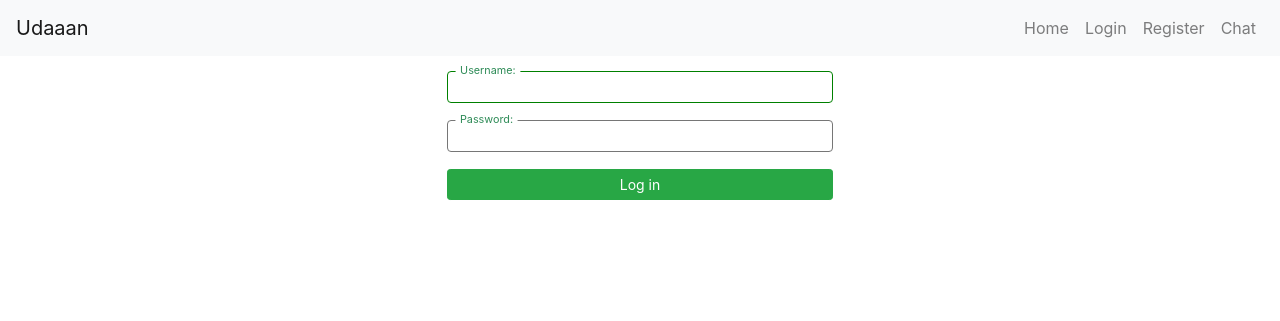
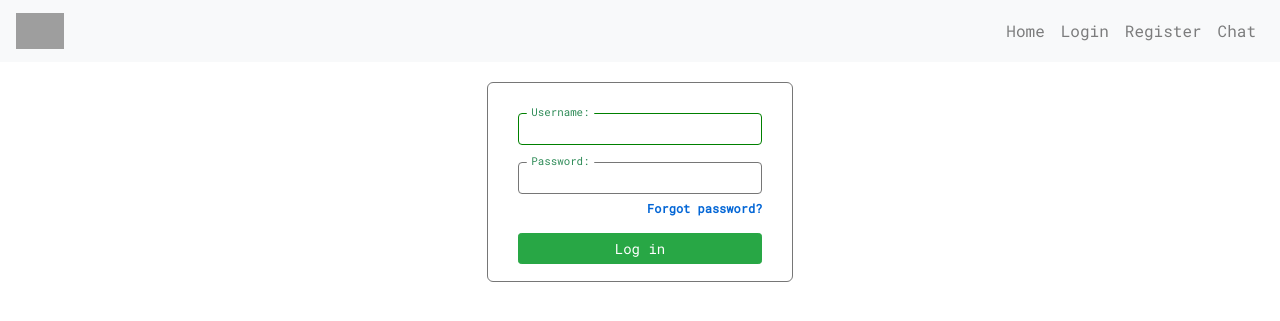
Before and after one commit to arvind115/udaaanportal, a Django app: page /login in a window 1280 px wide. Shown: the top 321 px of the page. Run offline with Django 3.2, Linux system fonts and the light colour scheme; some libraries are stand-ins or nearby versions; grey boxes are pictures that could not be loaded.

Commit message:
UI improvements

```diff
--- a/members/models.py
+++ b/members/models.py
@@ -137,6 +137,10 @@ class GLAMember(models.Model):
   def get_absolute_url(self):
       return reverse('memberdetails', kwargs={'slug': self.username})
 
+  @property
+  def ismoderator(self):
+    return self.user.groups.filter(name='Moderators').exists()
+
   class Meta:
     verbose_name = 'GLA Member'
     verbose_name_plural = 'GLA Members'
--- a/project2/settings.py
+++ b/project2/settings.py
@@ -25,9 +25,7 @@ SECRET_KEY = 'kapn!jzx*j7)^h&ct@s!_8_rd029qb19al*k(h*kq+)(khylyg'
 # SECURITY WARNING: don't run with debug turned on in production!
 DEBUG = True
 
-ALLOWED_HOSTS = ['localhost',
-        '0cda739077c1.ngrok.io',
-]
+ALLOWED_HOSTS = ['05a5d900f39b.ngrok.io','localhost']
 
 
 # Application definition
--- a/templates/base.htm
+++ b/templates/base.htm
@@ -16,14 +16,101 @@
   <script src="{% static 'js/BsMultiSelect.min.js' %}"></script>
 </head>
 <body>
+
   {% include 'snippets/navbar.htm' %}
-
   <div class="container-fluid">
     {% block content %}
     {% endblock content %}
   </div>
 
 <style>
+
+@import url('https://fonts.googleapis.com/css2?family=Open+Sans&family=Roboto+Mono&display=swap');
+
+body{ font-family: 'Roboto Mono', monospace; font-size: 16px; line-height:1.4; width: 100%; height: 100%; margin: 0; font-weight: 400;
+	-webkit-font-smoothing: antialiased; -moz-osx-font-smoothing: grayscale; word-wrap: break-word;
+	color: #000; background: #fff;}
+
+p { line-height: inherit; font-size: inherit; font-weight: inherit; color: #000; }
+
+h1,h2,h3,h4,h5,h6{
+  font-family: 'Open Sans', sans-serif;
+  line-height: 1.5; font-weight: inherit;
+}
+
+a:hover{ text-decoration: none;}
+
+.blue-link{
+  color:#0366d6;
+  font-size:12px;
+  font-weight:600;
+}
+
+/* Navbar */
+
+.navbar .navbar-brand img{
+  width:auto;
+  height: 36px;
+  }
+
+/* Navbar */
+
+/* Login Form  */
+
+.form-wrapper{
+  background-color: #ffff;
+  box-sizing: border-box;
+  border: 1px solid rgb(118,118,118);
+  border-radius: 6px;
+  /* position: absolute;
+  top:50%;
+  left:50%;
+  transform: translate(-50%,-50%); */
+  margin:20px 55px;
+  padding:15px;
+}
+
+/* Login Form  */
+
+/* MemberDetails */
+
+.underline{
+  position: relative;
+  height:42px;
+  margin:10px 0px;
+  /* background-color:yellow; */
+}
+
+h3::after{
+  position: absolute;
+  top:38px;
+  left:0px;
+  content:'';
+  background-color: seagreen;
+  width:60%;
+  height:6px;
+  border-radius: 3px;
+
+}
+
+.image-cropper {
+    width: 200px;
+    height: 200px;
+    overflow: hidden;
+    background-color: red;
+    border-radius: 50%;
+    background-position: center;
+    background-size: cover;
+    background-repeat: no-repeat;
+}
+.image-cropper .profile-pic {
+   background-color:pink;
+   width: 100%;
+   height: 100%;
+}
+
+/* MemberDetails */
+
 select,select:valid{
   background-color: white;
   cursor:pointer;
@@ -66,7 +153,9 @@ input,select{
 }
 
 .inputDiv input:focus+label,
+.inputDiv input:hover+label,
 .inputDiv input:not(:placeholder-shown)+label,
+select:hover+label,
 select:valid+label, select:focus+label,
 .dashboardcode-bsmultiselect+label{
   opacity:1;
@@ -159,13 +248,37 @@ input[type='file']:valid+label.btn-2::after, input[type='file']:hover+label.btn-
   font-size: 12px;
 }
 
+input{
+  background-color: white;
+}
 
 /* MEDIA QUERIES */
 
 @media only screen and (max-width: 600px) {
+  p{
+    font-size: 16px;
+    line-height: 1.55;
+    /* word-spacing: 3px; */
+    padding:5px 0px;
+    font-weight: normal;
+  }
+
   input{ /*to remove grey background in Android Chrome */
     background-color: white !important;
   }
+
+/* Login Form  */
+
+.form-wrapper{
+  margin:0px;
+  padding:15px 0px 25px 0px;
+}
+
+/* Login Form  */
+
+
+
+
 }
 
 </style>
--- a/templates/register.htm
+++ b/templates/register.htm
@@ -14,7 +14,7 @@
                 <small style="color:grey">{{ field.help_text }}</small>
               {% endif %}
               {% for error in field.errors %}
-                <p style="color:red">{{ error }}</p>
+                <p style="color:red"><small>{{ error }}</small</p>
               {% endfor %}
             </div>
           </div>
--- a/templates/registration/login.html
+++ b/templates/registration/login.html
@@ -1,8 +1,10 @@
 {% extends 'base.htm' %}
 
 {% block content %}
-<div class="row no-gutters justify-content-center align-items-center">
-  <div class="col-md-4 col-sm-12">
+{% comment %} <form method='post'>{% csrf_token %}{{ form.as_p }}<input type='submit' value='login' /></form> {% endcomment %}
+<div class="row no-gutters justify-content-center align-items-center" style='background:none;'>
+  <div class="col-md-4 col-sm-12" style='background:none;'>
+    <div class='form-wrapper'>
       <form method="post">{% csrf_token %}
         {% for field in form %}
           <div class="form-row">
@@ -13,14 +15,23 @@
                 {% if field.help_text %}
                   <small style="color:grey">{{ field.help_text }}</small>
                 {% endif %}
-              {% for error in field.errors %}
-                <p style="color:red">{{ error }}</p>
-              {% endfor %}
               </div>
             </div>
           </div>
         {% endfor %}
         <div class="row no-gutters" style="background-color: none;">
+          <div class='col-sm-12 text-right'>
+            <a href='#' class='blue-link' style='padding-right:15px;'>Forgot password?</a>
+          </div>
+          {% if form.non_field_errors %}
+            <div class='col-sm-12'>
+              <div class="inputDiv">
+                {% for err in form.non_field_errors %}
+                  <p style="color:red"><small>{{ err }}</small></p>
+                {% endfor %}
+              </div>
+            </div>
+          {% endif %}
           <div class="col-md-12">
             <div class="inputDiv">
               <button type="submit" class="btn btn-sm btn-success login">Log in</button>
@@ -30,4 +41,5 @@
     </form>
   </div>
 </div>
+</div>
 {% endblock content %}
--- a/templates/snippets/navbar.htm
+++ b/templates/snippets/navbar.htm
@@ -1,9 +1,11 @@
-<nav class="navbar navbar-expand-md navbar-light bg-light">
-  <a class="navbar-brand" href="{% url 'home' %}">Udaaan</a>
+{% load static %}
+<nav class="navbar navbar-expand-sm navbar-light bg-light">
+  <a class="navbar-brand" href="{% url 'home' %}">
+    <img src='{% static "img/logo.png" %}'>
+  </a>
   <button class="navbar-toggler" type="button" data-toggle="collapse" data-target="#navbarSupportedContent" aria-controls="navbarSupportedContent" aria-expanded="false" aria-label="Toggle navigation">
     <span class="navbar-toggler-icon"></span>
   </button>
-
   <div class="collapse navbar-collapse" id="navbarSupportedContent">
     <ul class="navbar-nav ml-auto">
       <li class="nav-item">
@@ -20,6 +22,14 @@
             {% else %}
               <a class="dropdown-item" href="{% url 'memberupdate' request.user %}">Update Profile</a>
               <a class="dropdown-item" href="{% url 'memberdetails' request.user %}">View Profile</a>
+            {% endif %}
+            {% if request.user.is_superuser %}
+              <div class="dropdown-divider"></div>
+              <a class="dropdown-item" href="{% url 'admin:index' %}">Admin</a>
+            {% endif %}
+            {% if request.user.glamember.ismoderator %}
+              <div class="dropdown-divider"></div>
+              <a class="dropdown-item" href="{% url 'attendancecreate' %}">Attendance</a>
             {% endif %}
             <div class="dropdown-divider"></div>
             <a class="dropdown-item" href="{% url 'logout' %}">Sign Out</a>
```
Also changed, not shown: members/templates/memberdetails.htm (+59 -25 lines), static/js/scripts.js (+2 -12 lines), db.sqlite3, media/avatars/anjali.jpg, 1 other file. Lines whose indentation alone changed are shown as unchanged.
